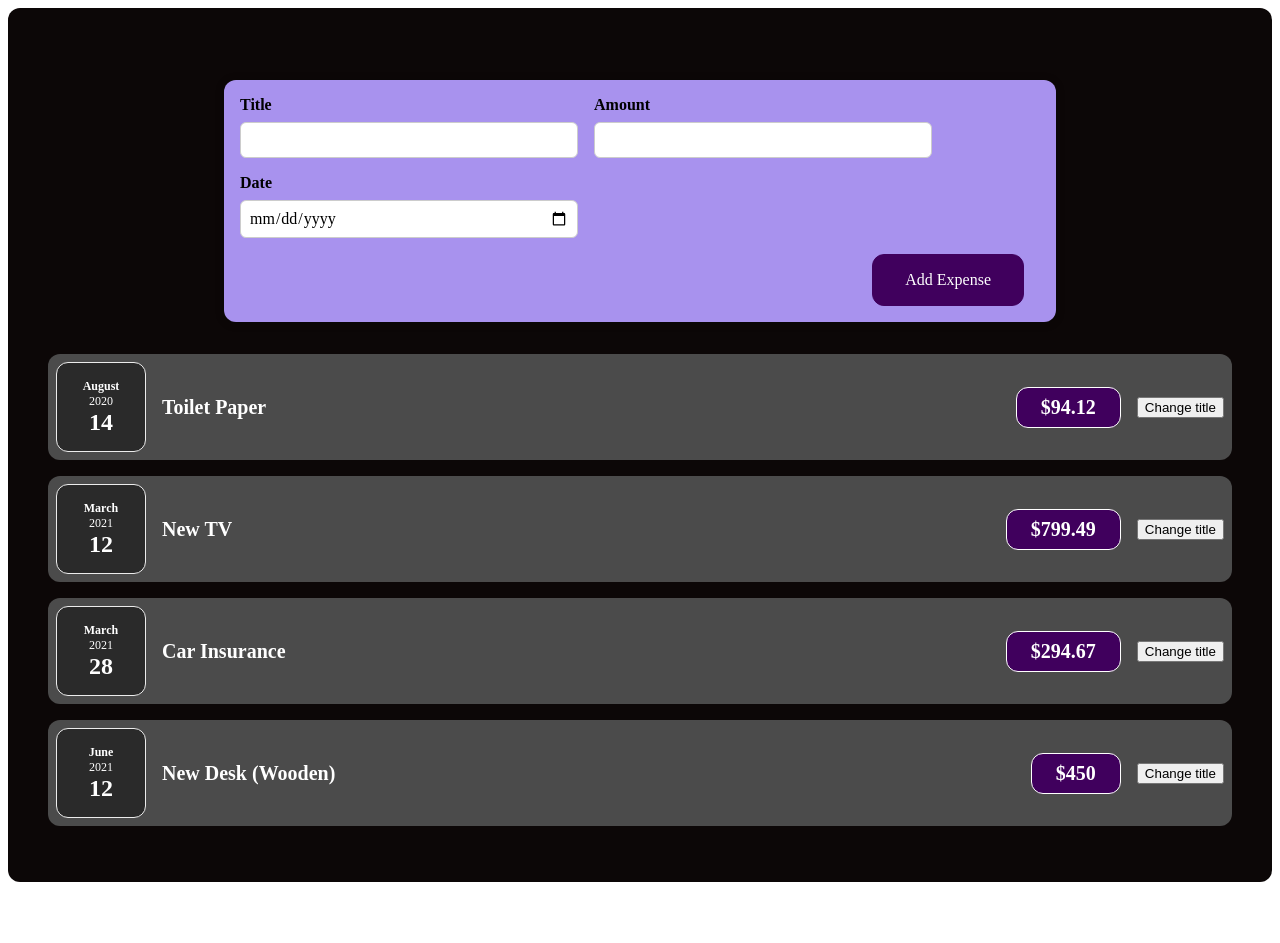
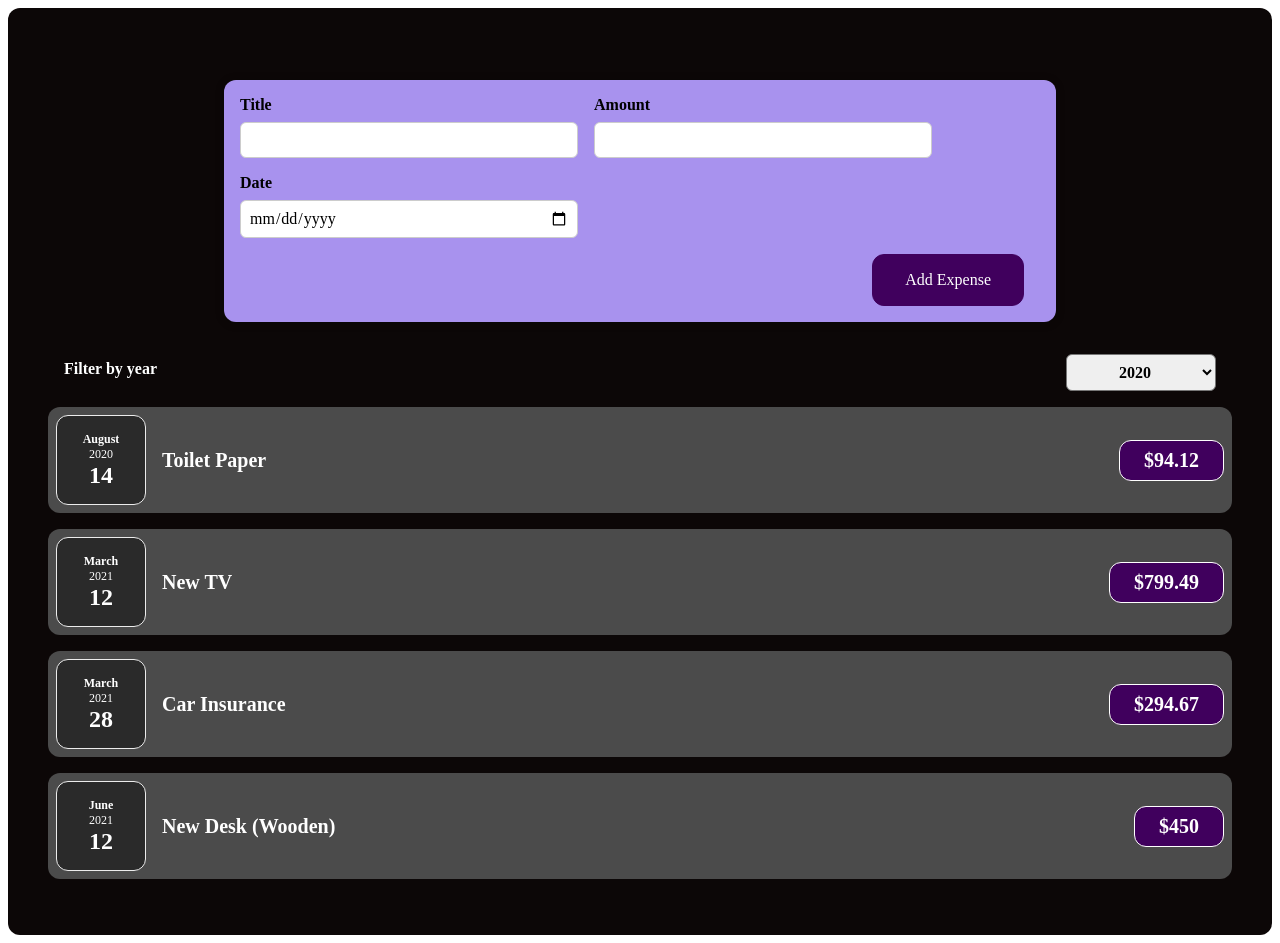
Before and after one commit to mycvlnn/ReactJs_Udemy, a React (Create React App) app: page / in a window 1280 px wide. Before the commit the page ends 890 px from the top, so only its background shows below. Built offline with nearby package versions, Linux system fonts and the light colour scheme.

Commit message:
Practice working with event  and state

```diff
--- a/src/App.js
+++ b/src/App.js
@@ -1,8 +1,12 @@
+import ExpensesFilter from "components/Expenses/ExpensesFilter"
+import { useState } from "react"
 import ExpenseItem from "./components/Expenses/ExpenseItem"
 import NewExpenses from "./components/NewExpenses/NewExpenses"
 import Card from "./components/UI/Card"
 
 function App() {
+  const [filteredYear, setFilteredYear] = useState("2020")
+
   const expenses = [
     {
       id: "e1",
@@ -33,12 +37,23 @@ function App() {
   const addExpenseHandler = (expense) => {
     console.log("App.js")
     console.log("expense", expense)
+
+    //Chỗ này sẽ setState trong tương lai
+  }
+
+  const filterChangeHandler = (selectedYear) => {
+    console.log("selected year", selectedYear)
+    setFilteredYear(selectedYear)
   }
 
   return (
     <div className="App">
       <Card className="expense">
         <NewExpenses onAddExpense={addExpenseHandler} />
+        <ExpensesFilter
+          selected={filteredYear}
+          onChangeFilter={filterChangeHandler}
+        />
         {renderExpenses()}
       </Card>
     </div>
--- a/src/components/Expenses/ExpenseItem.js
+++ b/src/components/Expenses/ExpenseItem.js
@@ -4,17 +4,13 @@ import ExpenseDate from "./ExpenseDate"
 import "./ExpenseItem.css"
 function ExpenseItem(props) {
   const { title, amount, date } = props.expense
-  const [heading, setHeading] = useState(title)
-  const clickHandler = (e) => {
-    setHeading("Updated")
-  }
+
   return (
     <Card className="expense-item">
       <ExpenseDate date={date} />
       <div className="expense-item__description">
-        <h2>{heading}</h2>
+        <h2>{title}</h2>
         <div className="expense-item__price">${amount}</div>
-        <button onClick={clickHandler}>Change title</button>
       </div>
     </Card>
   )
--- /dev/null
+++ b/src/components/Expenses/ExpensesFilter.css
@@ -0,0 +1,24 @@
+.expenses-filter {
+  color: white;
+  padding: 0 1rem;
+}
+
+.expenses-filter__control {
+  display: flex;
+  width: 100%;
+  align-items: center;
+  justify-content: space-between;
+  margin: 1rem 0;
+}
+
+.expenses-filter label {
+  font-weight: bold;
+  margin-bottom: 0.5rem;
+}
+
+.expenses-filter select {
+  font: inherit;
+  padding: 0.5rem 3rem;
+  font-weight: bold;
+  border-radius: 6px;
+}
--- /dev/null
+++ b/src/components/Expenses/ExpensesFilter.js
@@ -0,0 +1,24 @@
+import React from "react"
+
+import "./ExpensesFilter.css"
+
+const ExpensesFilter = (props) => {
+  const dropDownChangeHandler = (event) => {
+    props.onChangeFilter(event.target.value)
+  }
+  return (
+    <div className="expenses-filter">
+      <div className="expenses-filter__control">
+        <label>Filter by year</label>
+        <select value={props.selected} onChange={dropDownChangeHandler}>
+          <option value="2022">2022</option>
+          <option value="2021">2021</option>
+          <option value="2020">2020</option>
+          <option value="2019">2019</option>
+        </select>
+      </div>
+    </div>
+  )
+}
+
+export default ExpensesFilter
```
